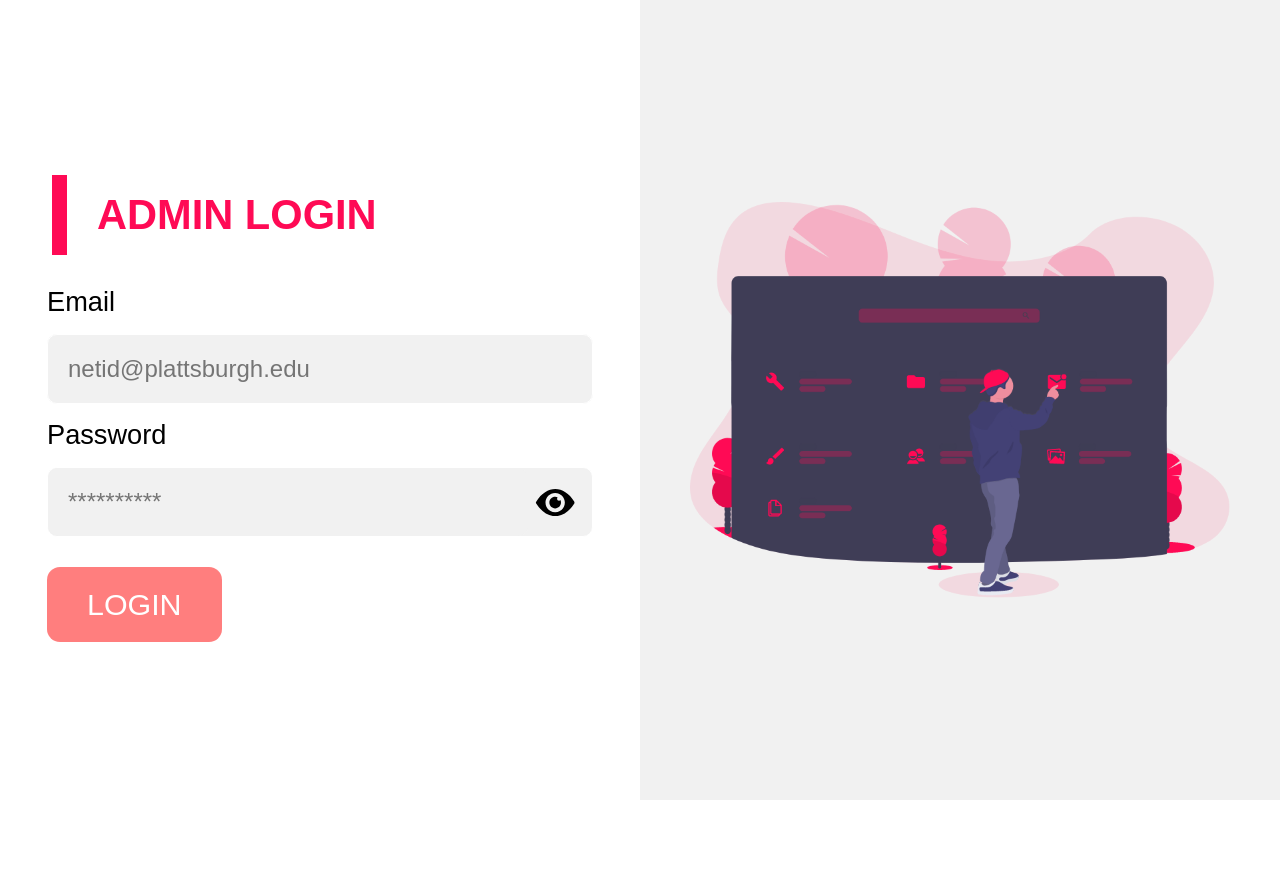
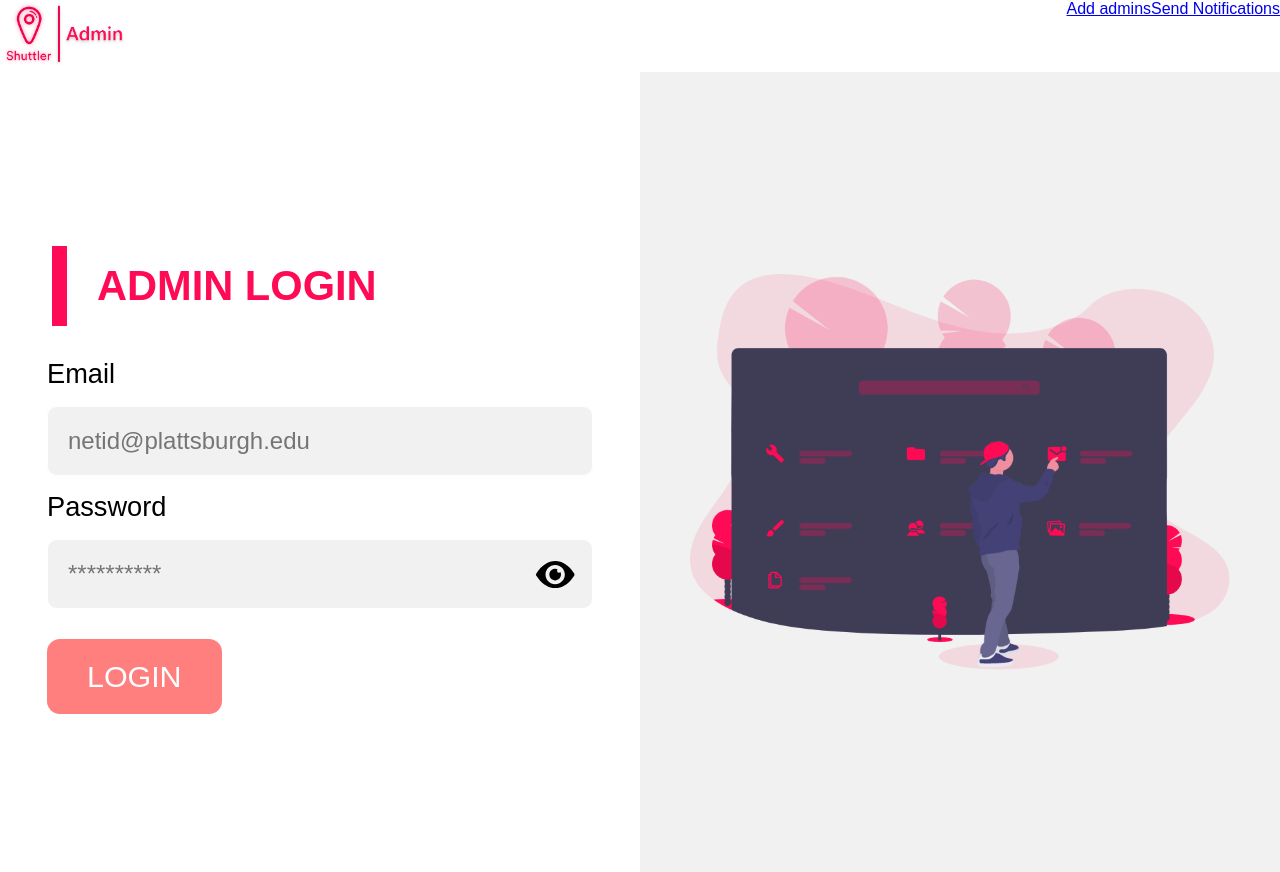
Before and after one commit to coding-hub-org/shuttler-admin, a React (Create React App) app: page / in a window 1280 px wide. Before the commit the page ends 800 px from the top, so only its background shows below. Built offline with nearby package versions, Linux system fonts and the light colour scheme.

Commit message:
Navbar in progress

```diff
--- a/src/App.tsx
+++ b/src/App.tsx
@@ -2,19 +2,17 @@ import React, { FunctionComponent, useState, useEffect } from "react";
 
 import LoginPage from "./pages/LoginPage";
 import SendNotificationsPage from "./pages/SendNotificationsPage";
+import { PrivateRoute, StrictPublicRoute } from "./components/Routes";
 
 import "./App.scss";
-import {
-	BrowserRouter as Router,
-	Route,
-	Switch,
-	Redirect
-} from "react-router-dom";
+import { BrowserRouter as Router, Switch } from "react-router-dom";
+import Navbar from "./components/Navbar";
 
 const App: React.FC = () => {
 	return (
 		<div className="App">
 			<Router>
+				<Navbar />
 				<Switch>
 					<StrictPublicRoute exact path="/" component={LoginPage} />
 					<PrivateRoute
@@ -28,44 +26,4 @@ const App: React.FC = () => {
 	);
 };
 
-const PrivateRoute: FunctionComponent<{
-	exact?: boolean;
-	path: string;
-	component: FunctionComponent<{}>;
-}> = ({ exact = false, path, component }) => {
-	const [admin, setAdmin] = useState(false);
-
-	useEffect(() => {
-		// setAdmin(checkAdmin())
-	}, []);
-
-	return admin ? (
-		<Route exact={exact} path={path} component={component} />
-	) : (
-		<>
-			<Redirect to="/" />
-		</>
-	);
-};
-
-const StrictPublicRoute: FunctionComponent<{
-	exact?: boolean;
-	path: string;
-	component: FunctionComponent<{}>;
-}> = ({ exact = false, path, component }) => {
-	const [admin, setAdmin] = useState(false);
-
-	useEffect(() => {
-		// setAdmin(checkAdmin())
-	}, []);
-
-	return admin ? (
-		<>
-			<Redirect to="/send-notifications" />
-		</>
-	) : (
-		<Route exact={exact} path={path} component={component} />
-	);
-};
-
 export default App;
--- /dev/null
+++ b/src/components/Navbar/index.module.scss
@@ -0,0 +1,17 @@
+.navbar-container {
+  display: flex;
+  box-sizing: border-box;
+}
+
+.logo-container {
+  // padding: 20px 50px 0px 0px;
+  box-sizing: border-box;
+
+	.shuttler-logo {
+		width: 8em;
+	}
+}
+
+.flex-grow {
+	flex-grow: 1;
+}
--- a/src/components/Navbar/index.tsx
+++ b/src/components/Navbar/index.tsx
@@ -1,7 +1,28 @@
 import React, { FunctionComponent } from "react";
+import classnames from "classnames";
+import { Link } from "react-router-dom";
 
-const Navbar: FunctionComponent= () => {
-  return <div />
-}
+import Logo from "../../assets/icons/logo.png";
+import styles from "./index.module.scss";
+
+const Navbar: FunctionComponent = () => {
+	return (
+		<div className={styles["navbar-container"]}>
+			<div className={styles["logo-container"]}>
+				<img
+					src={Logo}
+					alt=""
+					className={classnames(styles["shuttler-logo"])}
+				/>
+			</div>
+			<div className={styles["flex-grow"]} />
+			<div className={styles["link-container"]}>
+				<Link to="/">Add admins</Link>
+				<Link to="/">Send Notifications</Link>
+				{/* <Link to="/">Check Shuttle History</Link> */}
+			</div>
+		</div>
+	);
+};
 
 export default Navbar;
--- /dev/null
+++ b/src/components/Routes/index.tsx
@@ -0,0 +1,38 @@
+import React, { FunctionComponent, useState, useEffect } from "react";
+import { Route, Redirect } from "react-router-dom";
+
+export const PrivateRoute: FunctionComponent<{
+	exact?: boolean;
+	path: string;
+	component: FunctionComponent<{}>;
+}> = ({ exact = false, path, component }) => {
+	const [admin, setAdmin] = useState(false);
+
+	useEffect(() => {
+		// setAdmin(checkAdmin())
+	}, []);
+
+	return admin ? (
+		<Route exact={exact} path={path} component={component} />
+	) : (
+		<Redirect to="/" />
+	);
+};
+
+export const StrictPublicRoute: FunctionComponent<{
+	exact?: boolean;
+	path: string;
+	component: FunctionComponent<{}>;
+}> = ({ exact = false, path, component }) => {
+	const [admin, setAdmin] = useState(false);
+
+	useEffect(() => {
+		// setAdmin(checkAdmin())
+	}, []);
+
+	return admin ? (
+		<Redirect to="/send-notifications" />
+	) : (
+		<Route exact={exact} path={path} component={component} />
+	);
+};
```
Also changed, not shown: src/assets/icons/logo.png (added).
